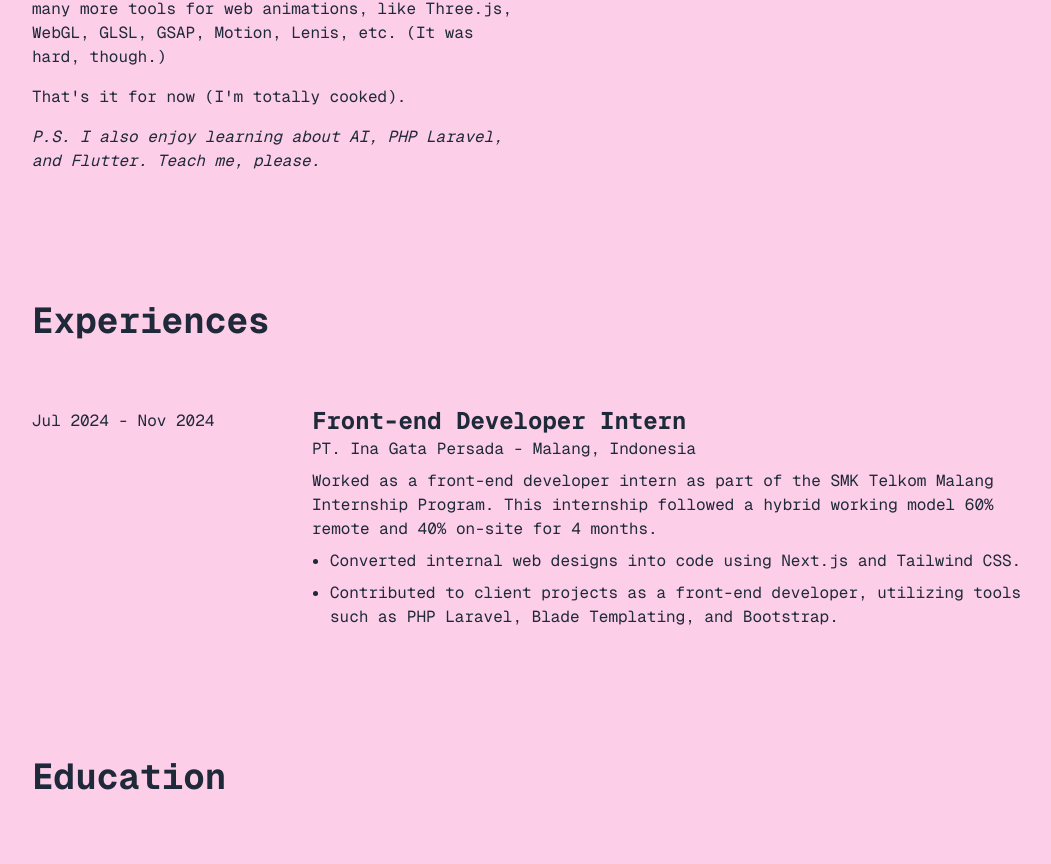
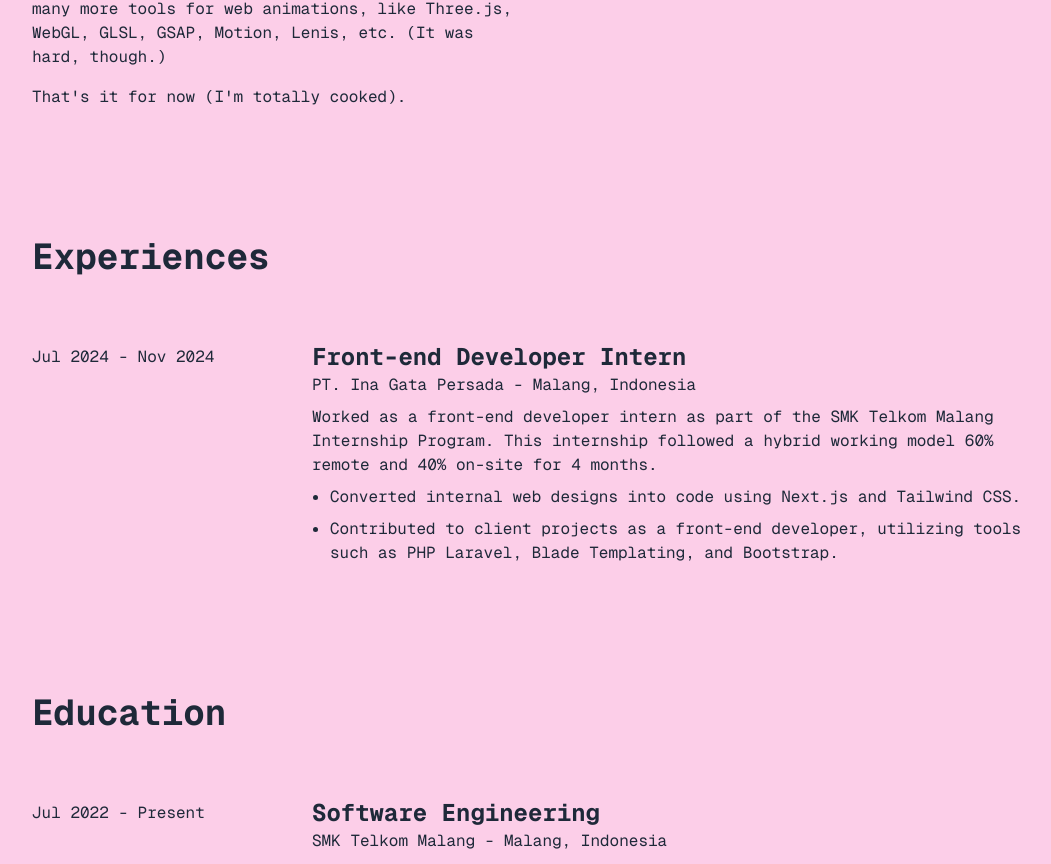
Before and after one commit to fadhilkholaf/dhil.xyz, a Next.js app: page /about in a window 1280 px wide. Shown: the part 955-1819 px from the top of the page, without its empty margins (112-1163 px from the left). Built offline with nearby package versions, Linux system fonts and the light colour scheme.

Commit message:
feat: Simplify Hero component text for clarity and remove AnimatedText for a cleaner layout

```diff
--- a/src/app/(main)/_components/parts/Hero.tsx
+++ b/src/app/(main)/_components/parts/Hero.tsx
@@ -27,7 +27,9 @@ const Hero = () => {
             <p>[fadhilkholaf]</p>
           </div>
           <AnimatedText
-            text={`Junior front-end web developer, Vercel fanboy ▲[:3]. Mostly using Next.js and Tailwind CSS. On the way doing Flutter and Laravel.`}
+            text={
+              "I'm a junior front-end dev who's all about Next.js and Tailwind CSS."
+            }
           />
           <PageTransitionLink
             href="/about"
--- a/src/app/(main)/about/_components/parts/Hero.tsx
+++ b/src/app/(main)/about/_components/parts/Hero.tsx
@@ -4,7 +4,6 @@ import Image from "next/image";
 
 import Me from "@/../public/images/home/fadhilkholaf.jpg";
 import DummyImageLandscape from "@/../public/images/main/gif.gif";
-import AnimatedText from "@/components/animations/AnimatedText";
 import { useCursorImage } from "@/hooks/useCursorImage";
 
 const Hero = () => {
@@ -51,10 +50,6 @@ const Hero = () => {
             GLSL, GSAP, Motion, Lenis, etc. (It was hard, though.)`}
           </p>
           <p>{`That's it for now (I'm totally cooked).`}</p>
-          <AnimatedText
-            text={`P.S. I also enjoy learning about AI, PHP Laravel, and Flutter. Teach me, please.`}
-            className="italic"
-          />
         </div>
         <Image
           src={Me}
```
